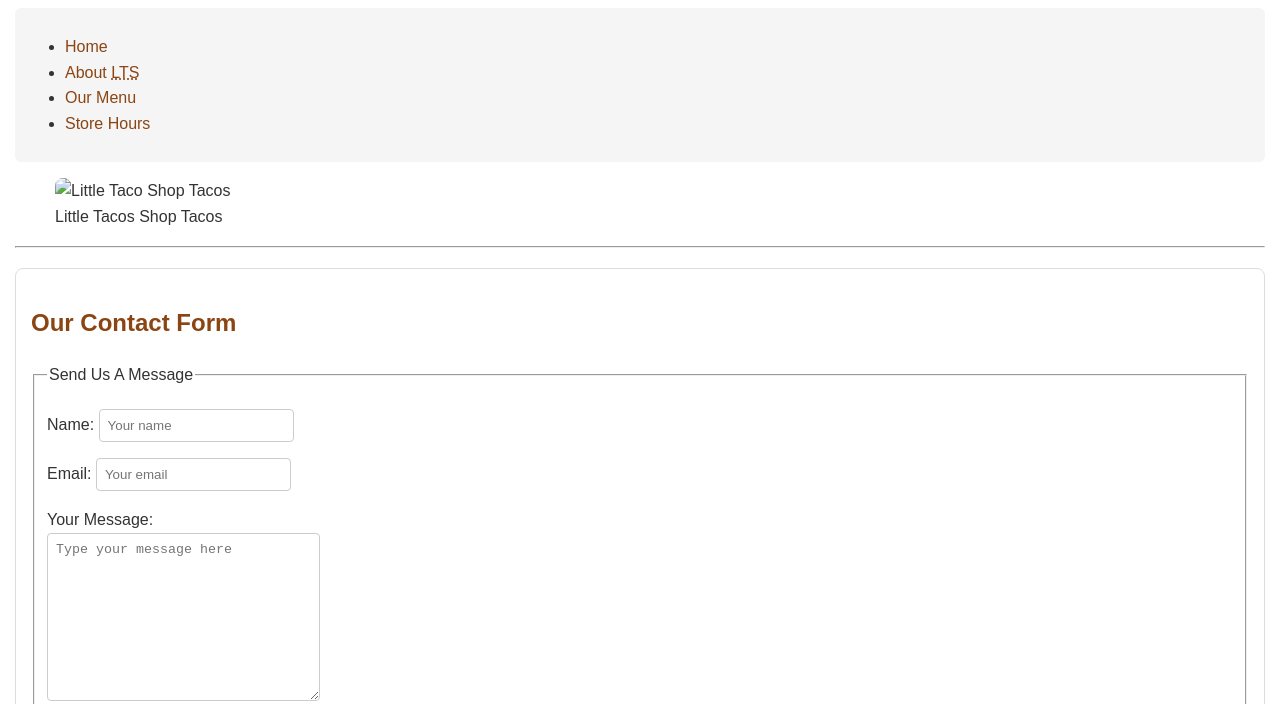
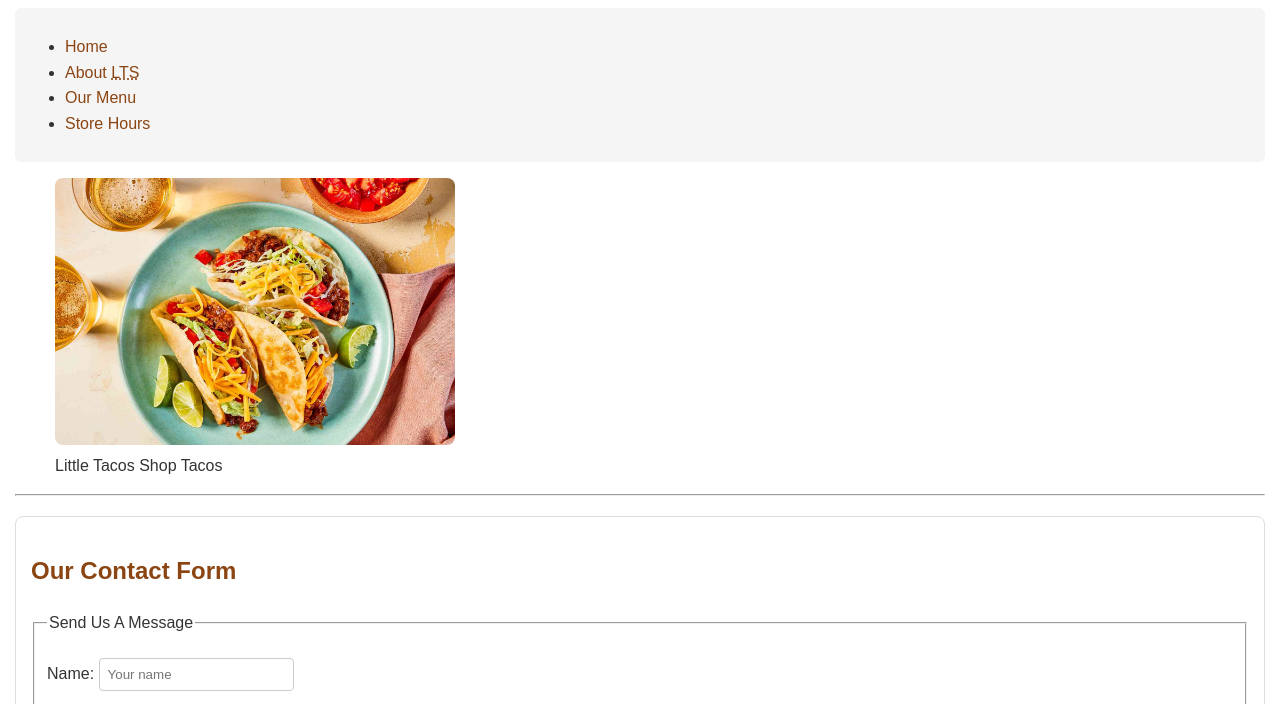
Before and after one commit to SathwikaChodavarapu/Little-Taco-Shop, a plain HTML site: page contact.html in a window 1280 px wide. Shown: the part 86-790 px from the top of the page. Drawn offline with Linux system fonts and the light colour scheme; files that its build step writes are made by us from their sources.

Commit message:
Fix HTML formatting and structure

```diff
--- a/contact.html
+++ b/contact.html
@@ -31,7 +31,7 @@
 
     </nav>
     <figure>
-    <img src="img/tacos1.jpg" alt="Little Taco Shop Tacos" title="Tacos ready to eat!" width="400" height="250">
+    <img src="tacos1.jpg" alt="Little Taco Shop Tacos" title="Tacos ready to eat!" width="400" height="250">
     <figcaption>
         Little Tacos Shop Tacos
     </figcaption>
```
